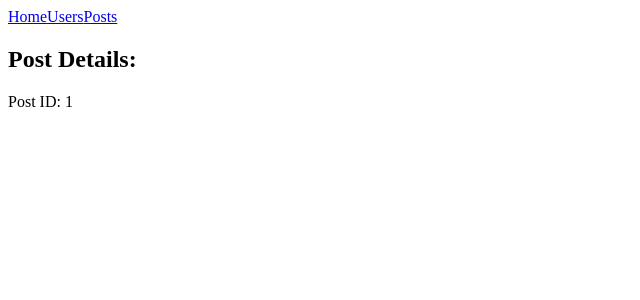
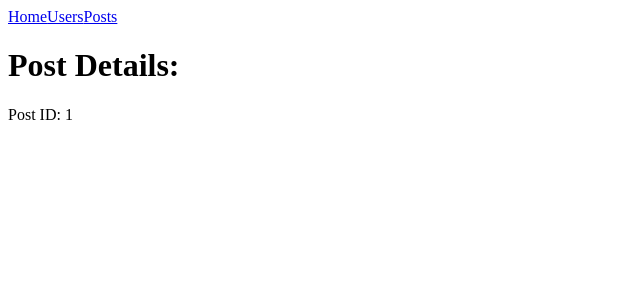
Before and after one commit to zucar0/NextJs, a Next.js app: page /posts/1 in a window 1280 px wide. Shown: the top 300 px of the page, without its empty margins (0-640 px from the left). Built offline with nearby package versions, Linux system fonts and the light colour scheme.

Commit message:
Creacion de layout

```diff
--- /dev/null
+++ b/components/layout.js
@@ -0,0 +1,11 @@
+import Navbar from "./navbar";
+export default function Layout({ children }){
+    return(
+        <div>
+            <Navbar/>
+            <main>
+                {children}
+            </main>
+        </div>
+    )
+}
--- /dev/null
+++ b/components/title.js
@@ -0,0 +1,12 @@
+//Sin desestructuración de objetos
+// export default function Title(props){
+//     return(
+//         <h1>{props.children}</h1>
+//     )
+// }
+//Desetructuación de objetos
+export default function Title({ children }){
+    return(
+        <h1>{ children}</h1>
+    )
+}
--- a/pages/posts/[id].js
+++ b/pages/posts/[id].js
@@ -1,23 +1,21 @@
 import { useRouter } from 'next/router';
-import Navbar from '../../components/navbar';
-
+import Title from '../../components/title';
+import Layout from '../../components/layout';
 export default function post(){
 
     const router = useRouter();
     console.log(router);
 
     return(
-        <div>
-            <Navbar/>
-            {/*  */}
-            <h2>
+        <Layout>
+            <Title>
                 Post Details:
-            </h2>
+            </Title>
             {/*  El nombre de la propiedad corresponde al nombre del archivo */}
             <p>
                 Post ID: {router.query.id}
             </p>
-        </div>
+        </Layout>
     )
 
 }
```
Also changed, not shown: pages/index.js (+5 -5 lines), pages/posts/index.js (+5 -5 lines), pages/users/[id].js (+6 -7 lines), pages/users/index.js (+5 -5 lines).
